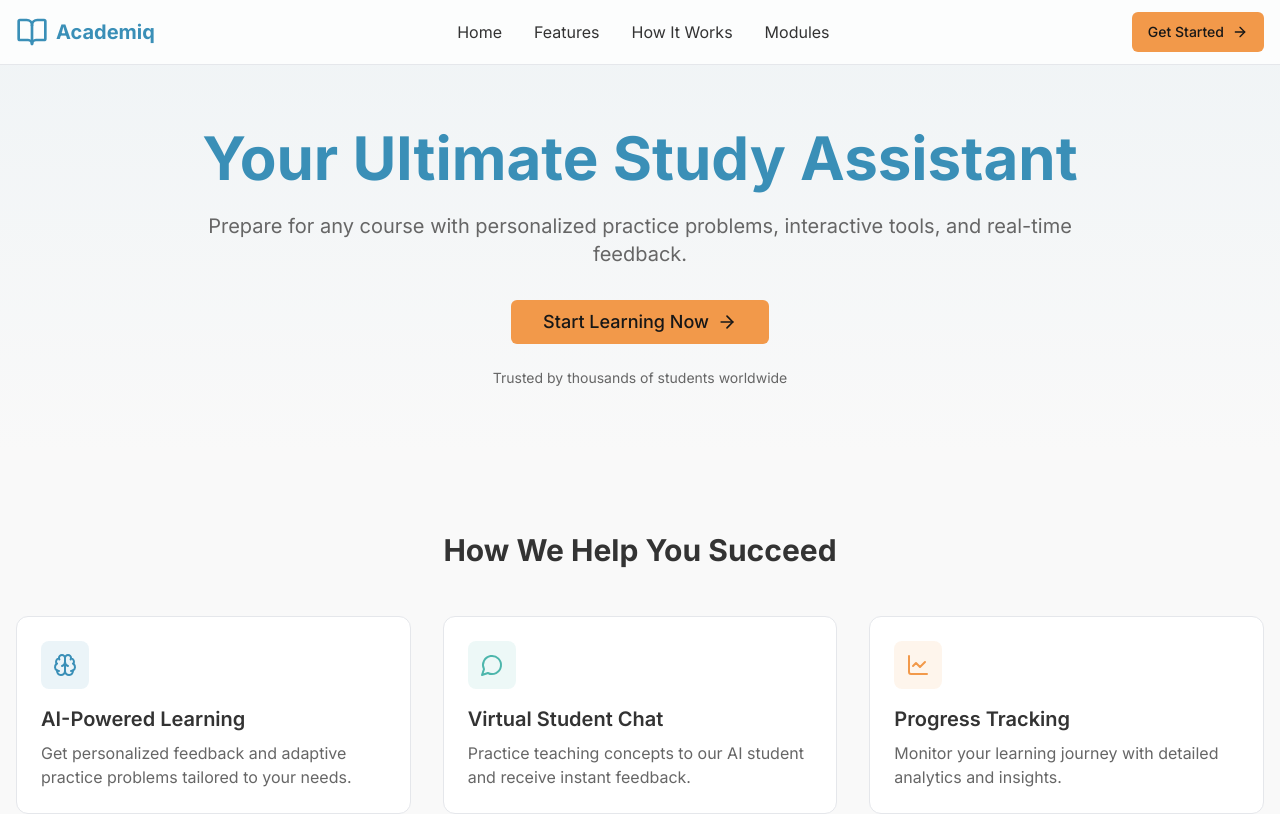
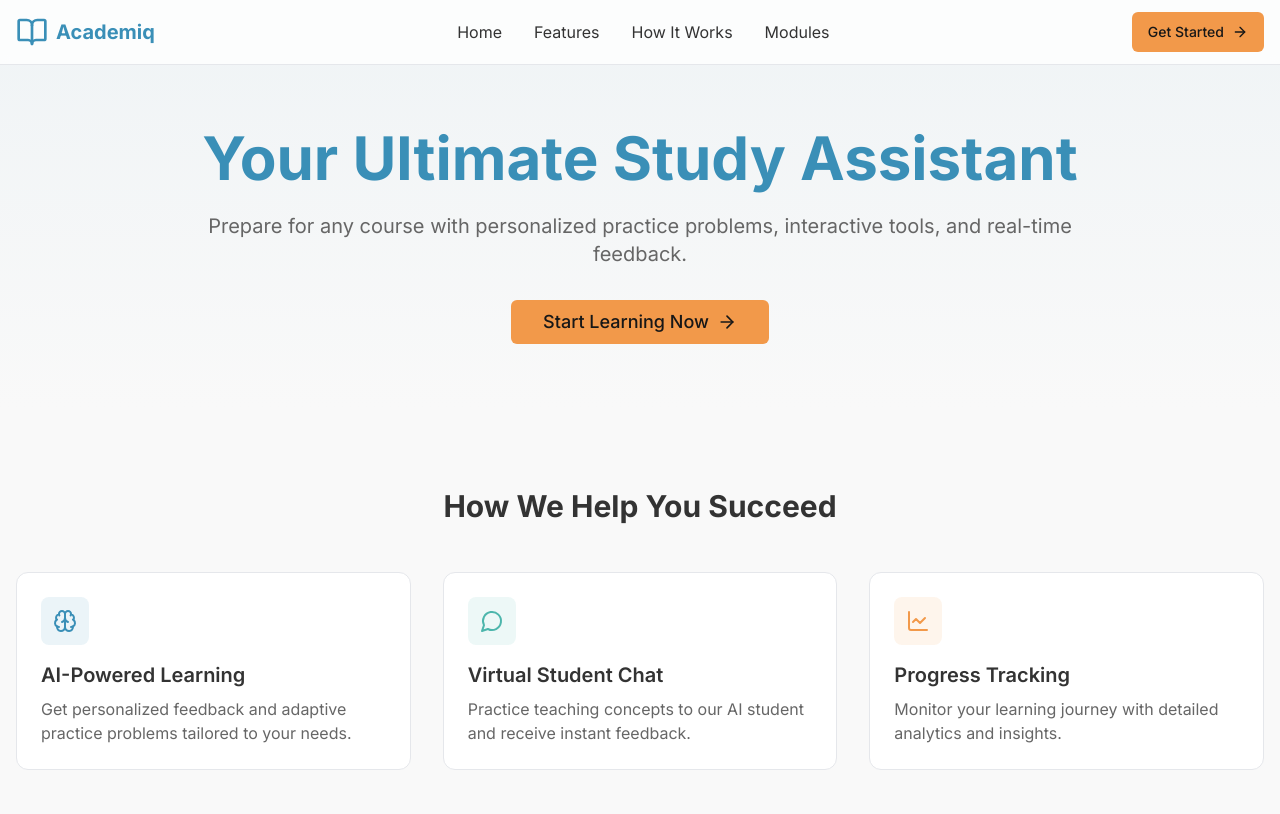
Before and after one commit to stephenqiao1/study_assistant, a Next.js app: page / in a window 1280 px wide. Shown: the top 814 px of the page. Built offline with nearby package versions, Linux system fonts and the light colour scheme; no server answers.

Commit message:
removed trusted by thousands of students worldwide

```diff
--- a/src/app/page.tsx
+++ b/src/app/page.tsx
@@ -61,9 +61,9 @@ export default function Home() {
                 </Button>
               </Link>
             </div>
-            <p className="mt-6 text-sm text-text-light">
+            {/* <p className="mt-6 text-sm text-text-light">
               Trusted by thousands of students worldwide
-            </p>
+            </p> */}
           </div>
         </div>
       </section>
```
